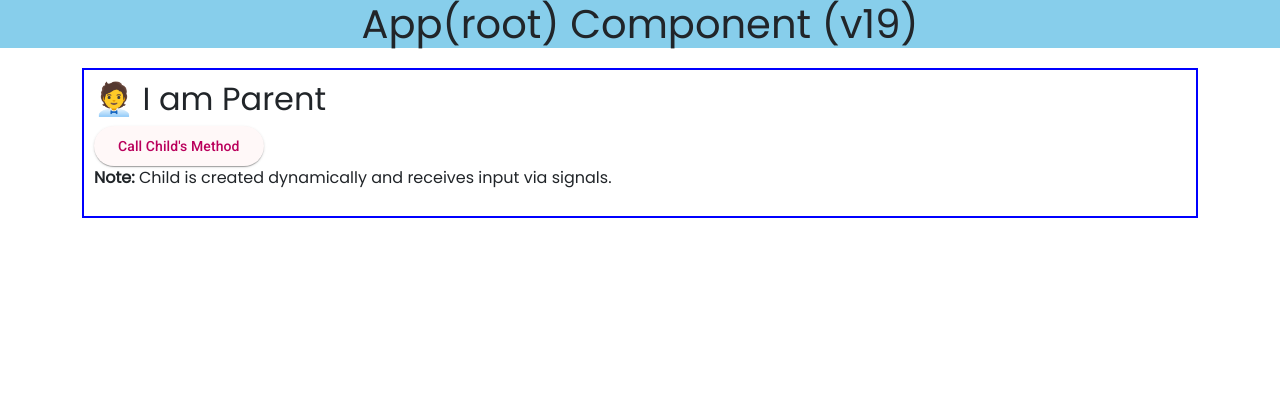
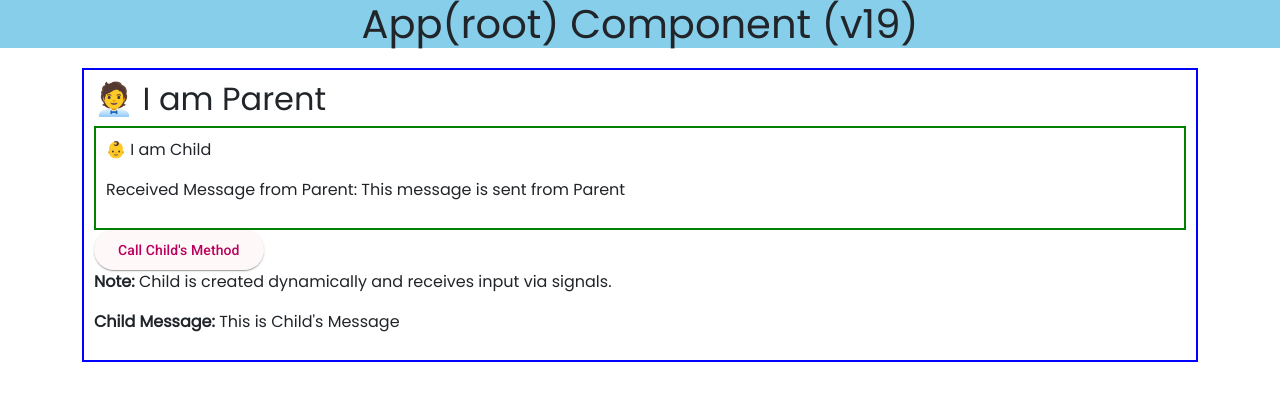
Before and after one commit to SatishKonduru/SELF-19, an Angular app: page / in a window 1280 px wide. Shown: the top 400 px of the page. Built offline with nearby package versions, Linux system fonts and the light colour scheme; a web font is replaced by a local one.

Commit message:
ViewChild Completed

```diff
--- a/src/app/components/child/child.component.ts
+++ b/src/app/components/child/child.component.ts
@@ -10,6 +10,7 @@ export class ChildComponent {
   // Signal-based input
   // @Input({ required: true }) message = signal<string>('');
   message = input<string>('');
+  childMessage = "This is Child's Message";
   showMessage() {
     alert('Child says: ' + this.message());
   }
--- a/src/app/components/parent/parent.component.html
+++ b/src/app/components/parent/parent.component.html
@@ -5,7 +5,7 @@
     <!-- Child placeholder -->
     <ng-template #childHost></ng-template>
 
-    <button mat-raised-button color="primary" (click)="callChildMethod()">
+    <button mat-raised-button  (click)="callChildMethod()">
       Call Child's Method
     </button>
 
@@ -13,5 +13,6 @@
       <strong>Note:</strong> Child is created dynamically and receives input via
       signals.
     </p>
+    <p><strong>Child Message:</strong> {{childMessage}}</p>
   </div>
 </div>
--- a/src/app/components/parent/parent.component.ts
+++ b/src/app/components/parent/parent.component.ts
@@ -25,25 +25,28 @@ export class ParentComponent {
   private injector = inject(Injector);
   private envInjector = inject(EnvironmentInjector);
 
-  childMessage = 'Hello from Parent via Signal!';
-
+  msgToChild = 'This message is sent from Parent ';
+  childMessage: any;
   constructor(private cdr: ChangeDetectorRef) {}
 
   ngAfterViewInit() {
-    // this.childRef = this.vcr.createComponent(ChildComponent, {
-    //   environmentInjector: this.envInjector,
-    //   injector: this.injector,
-    // });
-    this.childRef = createComponent(ChildComponent, {
+    this.childRef = this.vcr.createComponent(ChildComponent, {
       environmentInjector: this.envInjector,
-      elementInjector: this.injector,
+      injector: this.injector,
     });
 
-    this.childRef.setInput('message', this.childMessage);
+    // To Hide Child Component view in parent
+    // this.childRef = createComponent(ChildComponent, {
+    //   environmentInjector: this.envInjector,
+    //   elementInjector: this.injector,
+    // });
+
+    this.childRef.setInput('message', this.msgToChild);
+    this.childMessage = this.childRef?.instance?.childMessage;
     this.cdr.detectChanges(); // Needed if you want to update bindings synchronously
   }
 
   callChildMethod() {
-    this.childRef.instance.showMessage();
+    this.childRef?.instance?.showMessage();
   }
 }
```
